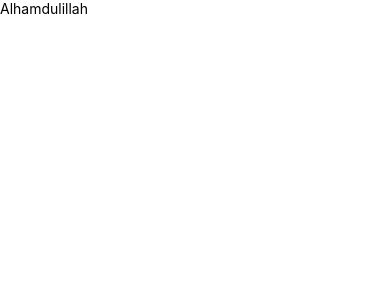
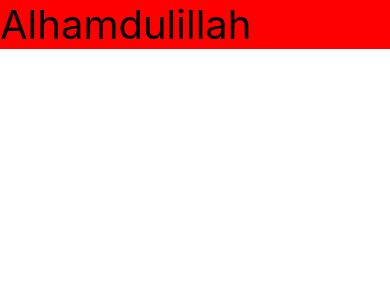
Before and after one commit to muhammadasifdotai/ZustandWithAxios, a React Native app: screen / in a window 390 px wide. Shown: the top 300 px of the page. Built offline with nearby package versions, Linux system fonts and the light colour scheme.

Commit message:
testing branch one

```diff
--- a/App.tsx
+++ b/App.tsx
@@ -1,10 +1,19 @@
 import React from "react";
-import { Text, View } from "react-native";
+import { StyleSheet, Text, View } from "react-native";
 
 export default function App(): JSX.Element {
   return (
-    <View>
-      <Text>Alhamdulillah</Text>
+    <View style={styles.main}>
+      <Text style={styles.text}>Alhamdulillah</Text>
     </View>
   )
 }
+
+const styles = StyleSheet.create({
+  main: {
+    backgroundColor: 'red',
+  },
+  text: {
+    fontSize: 40,
+  }
+})
```
